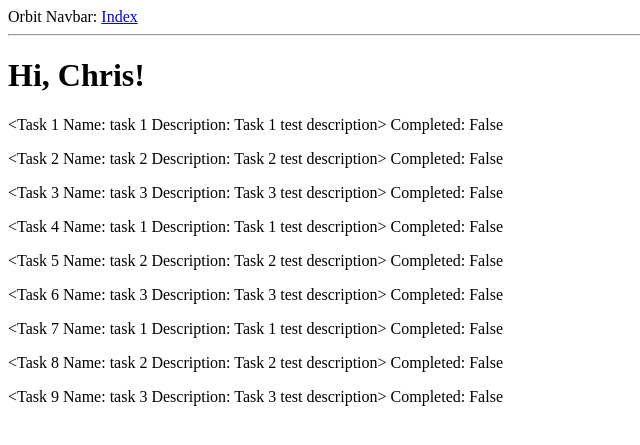
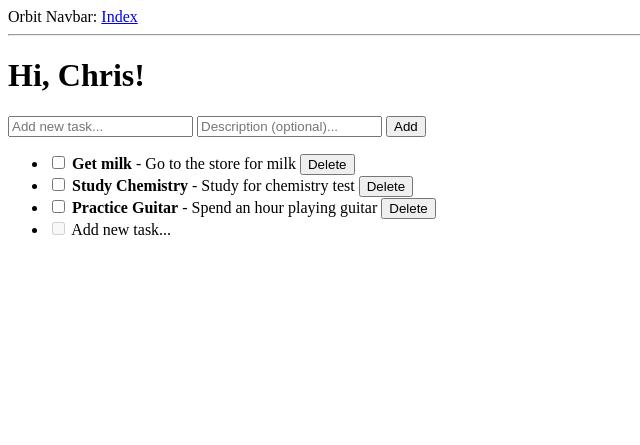
Before and after one commit to cellis-snhu/Orbit, a Flask app: page /index in a window 1280 px wide. Shown: the top 445 px of the page, without its empty margins (0-640 px from the left). Run offline with Flask 3, Linux system fonts and the light colour scheme.

Commit message:
Add AJAX dyanmic task list in html template, add additional routes for returning json based lists of tasks to the template

```diff
--- a/app/__init__.py
+++ b/app/__init__.py
@@ -12,6 +12,6 @@ def create_app(config_class=Config):
     from app.task import bp as task_bp
 
     app.register_blueprint(main_bp)
-    app.register_blueprint(task_bp)
+    app.register_blueprint(task_bp, url_prefix="/tasks")
 
     return app
--- a/app/main/routes.py
+++ b/app/main/routes.py
@@ -8,8 +8,5 @@ from app.main import bp
 @bp.route("/index")
 def index():
     user = {"username": "Chris"}
-    #FIXME: Remove after deleting test data singleton in TaskService service.py
-    for i in range(1, 4):
-        task_service.create_task(f"task {i}", f"Task {i} test description")
-
-    return render_template("index.html", title="Orbit Task Manager", user=user, tasks=task_service.list_tasks())
+    tasks = task_service.list_tasks()
+    return render_template("index.html", title="Orbit Task Manager", user=user, tasks=tasks)
--- a/app/task/routes.py
+++ b/app/task/routes.py
@@ -1,6 +1,47 @@
+from flask import request, jsonify
 from app.task import bp
+from app.task.service import task_service
+
+@bp.route("/", methods=["GET"])
+def list_tasks():
+    tasks = [
+        {"id": t.task_id, "name": t.name, "description": t.description, "completed": t.completed}
+        for t in task_service.list_tasks()
+    ]
+    return jsonify(tasks)
+
+@bp.route("/", methods=["POST"])
+def create_task():
+    data = request.json
+    name = data.get("name")
+    description = data.get("description")
+    completed = data.get("completed", False)
+
+    if not name:
+        return jsonify({"success": False, "error": "Task name required"}), 400
+
+    task = task_service.create_task(name, description, completed)
+    return jsonify({
+        "success": True,
+        "task": {"id": task.task_id, "name": task.name, "description": task.description, "completed": task.completed},
+    })
+
+@bp.route("/<task_id>", methods=["DELETE"])
+def delete_task(task_id):
+    try:
+        task_service.delete_task(task_id)
+        return jsonify({"success": True})
+    except ValueError as e:
+        return jsonify({"success": False, "error": str(e)}), 404
 
 
-@bp.route("/tasks")
-def task():
-    return "Task Page"
+@bp.route("/<task_id>/toggle_complete", methods=["PATCH"])
+def toggle_task(task_id):
+    try:
+        task = task_service.toggle_task_completion(task_id)
+        return jsonify({
+            "success": True,
+            "task": {"id": task.task_id, "name": task.name, "description": task.description, "completed": task.completed}
+        })
+    except ValueError as e:
+        return jsonify({"success": False, "error": str(e)}), 404
--- a/app/task/service.py
+++ b/app/task/service.py
@@ -5,13 +5,13 @@ class TaskService:
         self.tasks = []
         self.next_task_id = 1
 
-    def create_task(self, name, description=None):
+    def create_task(self, name, description=None, completed=False):
         task_id = str(self.next_task_id)
 
         if any(task.task_id == task_id for task in self.tasks):
             raise ValueError(f"Task with id '{task_id}' already exists")
 
-        task = Task(task_id, name, description)
+        task = Task(task_id, name, description, completed)
         self.tasks.append(task)
         self.next_task_id += 1
         return task
@@ -30,6 +30,16 @@ class TaskService:
         task = self.get_task(task_id)
         self.tasks.remove(task)
 
+    def toggle_task_completion(self, task_id):
+        task = self.get_task(task_id)
+        task.completed = not task.completed
+        return task
+
 # create a test task service singleton to act as a mock db
 # FIXME: Remove this after setting up a test db/real db objects
 task_service = TaskService()
+
+# sample tasks for testing
+task_service.create_task("Get milk", "Go to the store for milk", False)
+task_service.create_task("Study Chemistry", "Study for chemistry test", False)
+task_service.create_task("Practice Guitar", "Spend an hour playing guitar", False)
--- a/app/templates/index.html
+++ b/app/templates/index.html
@@ -2,9 +2,114 @@
 
 {% block content %}
 <h1>Hi, {{ user.username }}!</h1>
+
 <div>
-    {% for task in tasks %}
-    <p>{{ task }}</p>
-    {% endfor %}
+  <div>
+    <input id="new-task" type="text" placeholder="Add new task...">
+    <input id="new-description" type="text" placeholder="Description (optional)...">
+    <button id="add-task-btn">Add</button>
+  </div>
+
+  <ul id="task-list">
+    <!-- JS will populate tasks here -->
+  </ul>
 </div>
+
+
+<script>
+  /*
+  Using AJAX (with json instead of xml) to render a dynamic list of tasks where:
+  - new tasks add to the list
+  - checking the completed box removes a task from the list (filters out completed tasks but
+    the tasks themselves are kept)
+  - deleting a task removes it from the list
+   */
+
+// get the full list of tasks
+async function fetchTasks() {
+  const res = await fetch("/tasks");
+  const tasks = await res.json();
+  renderTasks(tasks);
+}
+
+function renderTasks(tasks) {
+  const list = document.getElementById("task-list");
+  list.innerHTML = "";
+
+  // filter out completed tasks
+  const incompleteTasks = tasks.filter(task => !task.completed);
+
+  // for each incomplete task in the list, create a new `li` element and
+  // build the row elements with it (checkbox, title, desc, delete button)
+  incompleteTasks.forEach(task => {
+    const li = document.createElement("li");
+
+    li.innerHTML = `
+      <label>
+        <input type="checkbox" onchange="toggleTask('${task.id}')">
+        <strong>${task.name}</strong>
+        ${task.description ? ` - <span>${task.description}</span>` : ""}
+      </label>
+      <button onclick="deleteTask('${task.id}')">Delete</button>
+    `;
+
+    list.appendChild(li);
+  });
+
+  // placeholder for new task elements
+  const placeholder = document.createElement("li");
+  placeholder.innerHTML = `
+    <label>
+      <input type="checkbox" disabled>
+      <span contenteditable="true">Add new task...</span>
+    </label>
+  `;
+  list.appendChild(placeholder);
+}
+
+async function addTask() {
+  const input = document.getElementById("new-task");
+  const descriptionInput = document.getElementById("new-description");
+  const name = input.value.trim();
+  const description = descriptionInput.value.trim();
+
+  if (!name) return;
+
+  const res = await fetch("/tasks", {
+    method: "POST",
+    headers: {"Content-Type": "application/json"},
+    body: JSON.stringify({
+      name: name,
+      description: description || null
+    })
+  });
+  const data = await res.json();
+  if (data.success) {
+    fetchTasks();
+    input.value = "";
+    descriptionInput.value = "";
+  }
+}
+
+async function deleteTask(id) {
+  const res = await fetch(`/tasks/${id}`, { method: "DELETE" });
+  const data = await res.json();
+  if (data.success) {
+    fetchTasks();
+  }
+}
+
+async function toggleTask(id) {
+  const res = await fetch(`/tasks/${id}/toggle_complete`, { method: "PATCH" });
+  const data = await res.json();
+  if (data.success) {
+    fetchTasks();
+  }
+}
+
+document.getElementById("add-task-btn").addEventListener("click", addTask);
+
+// load initial list of tasks
+fetchTasks();
+</script>
 {% endblock %}
```
Also changed, not shown: test/app_test.py (+2 -3 lines), test/task_test.py (+16 -1 lines).
